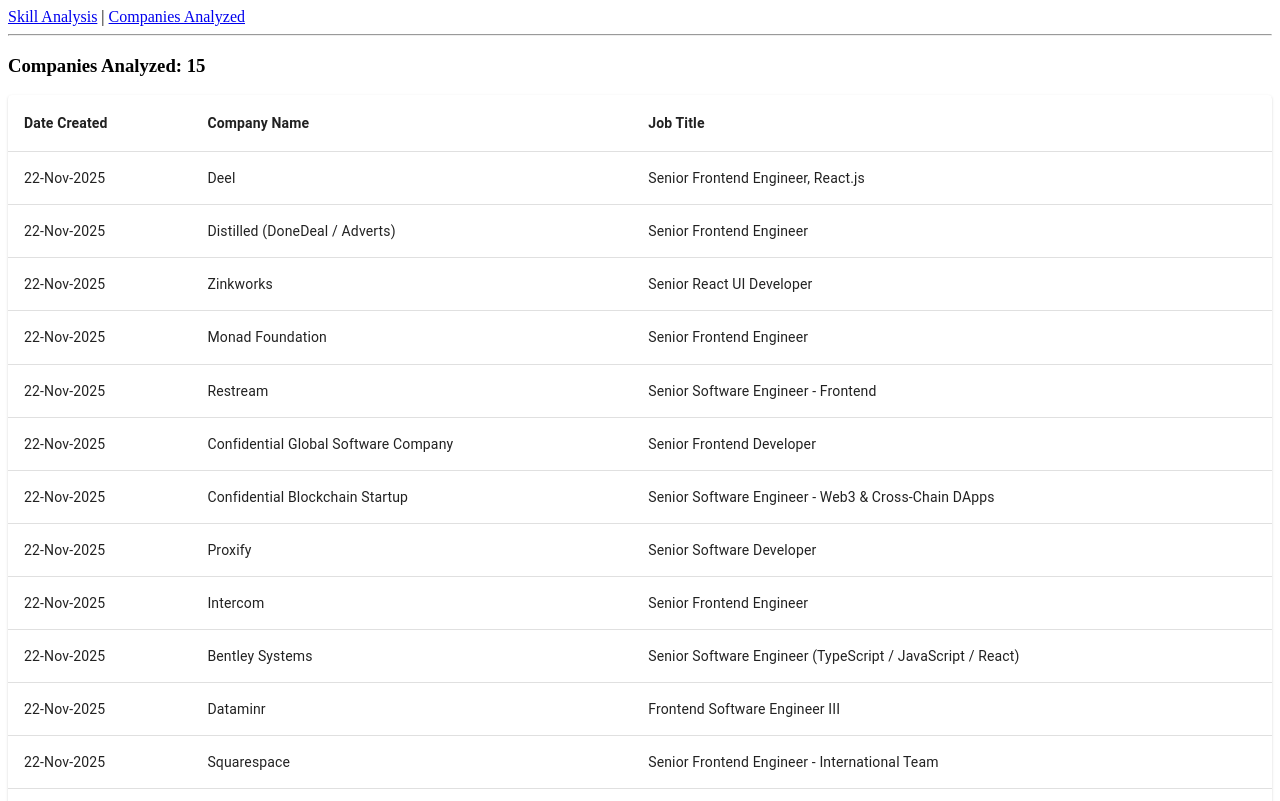
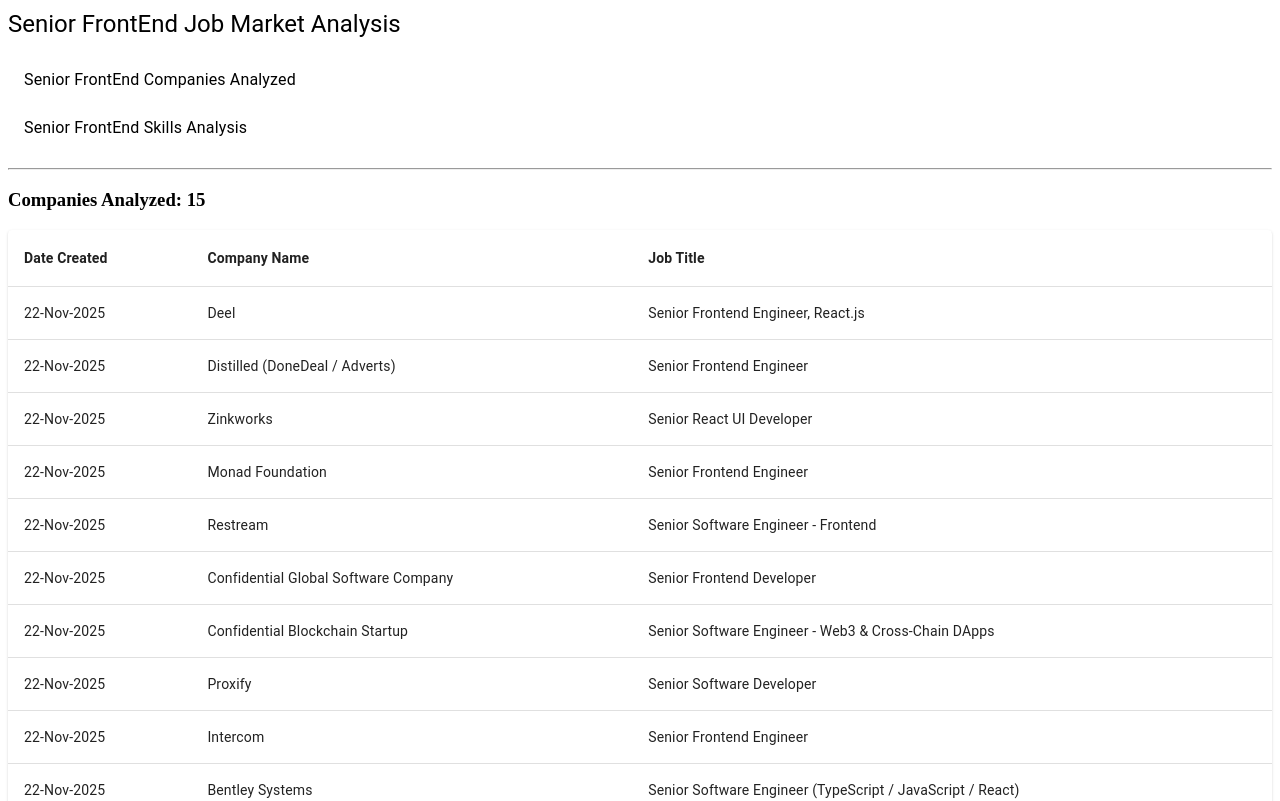
Before and after one commit to dmitrisanzharov/job-skills-app, a React (Create React App) app: page /companies-analyzed in a window 1280 px wide. Shown: the top 801 px of the page. Built offline with nearby package versions, Linux system fonts and the light colour scheme.

Commit message:
swapped to senior

```diff
--- a/src/App.tsx
+++ b/src/App.tsx
@@ -3,22 +3,43 @@ import React from 'react';
 import { Routes, Route, Link } from 'react-router-dom';
 import SkillAnalysis from './pages/SkillAnalysis';
 import NotFound from './pages/NotFound';
-import CompaniesAnalyzed from './pages/CompaniesAnalyzed';
+import CompaniesAnalyzedSeniorFrontEnd from './pages/CompaniesAnalyzedSeniorFrontEnd';
+// MUI imports
+import Box from '@mui/material/Box';
+import List from '@mui/material/List';
+import ListItem from '@mui/material/ListItem';
+import ListItemButton from '@mui/material/ListItemButton';
+import ListItemText from '@mui/material/ListItemText';
+import  Typography  from '@mui/material/Typography';
+
 const App: React.FC = () => {
-  return (
-    <div>
-      <nav>
-        <Link to="/">Skill Analysis</Link> | <Link to="/companies-analyzed">Companies Analyzed</Link>
-      </nav>
-      <hr />
+    return (
+        <Box>
+          <Typography variant="h5" gutterBottom>
+            Senior FrontEnd Job Market Analysis
+          </Typography>
+            <List>
+                <ListItem disablePadding>
+                    <ListItemButton component={Link} to='/companies-analyzed'>
+                        <ListItemText primary='Senior FrontEnd Companies Analyzed' />
+                    </ListItemButton>
+                </ListItem>
 
-      <Routes>
-        <Route path="/" element={<SkillAnalysis />} />
-        <Route path="/companies-analyzed" element={<CompaniesAnalyzed />} />
-        <Route path="*" element={<NotFound />} />
-      </Routes>
-    </div>
-  );
+                <ListItem disablePadding>
+                    <ListItemButton component={Link} to='/'>
+                        <ListItemText primary='Senior FrontEnd Skills Analysis' />
+                    </ListItemButton>
+                </ListItem>
+            </List>
+            <hr />
+
+            <Routes>
+                <Route path='/' element={<SkillAnalysis />} />
+                <Route path='/companies-analyzed' element={<CompaniesAnalyzedSeniorFrontEnd />} />
+                <Route path='*' element={<NotFound />} />
+            </Routes>
+        </Box>
+    );
 };
 
 export default App;
--- a/src/pages/CompaniesAnalyzed.tsx
+++ b/src/pages/CompaniesAnalyzedSeniorFrontEnd.tsx
@@ -14,7 +14,7 @@ import Paper from '@mui/material/Paper';
 
 type Props = {};
 
-const CompaniesAnalyzed: React.FC<Props> = () => {
+const CompaniesAnalyzedSeniorFrontEnd: React.FC<Props> = () => {
     useEffect(() => {
         document.title = 'Companies Analyzed';
     }, []);
@@ -52,4 +52,4 @@ const CompaniesAnalyzed: React.FC<Props> = () => {
     );
 };
 
-export default CompaniesAnalyzed;
+export default CompaniesAnalyzedSeniorFrontEnd;
```
